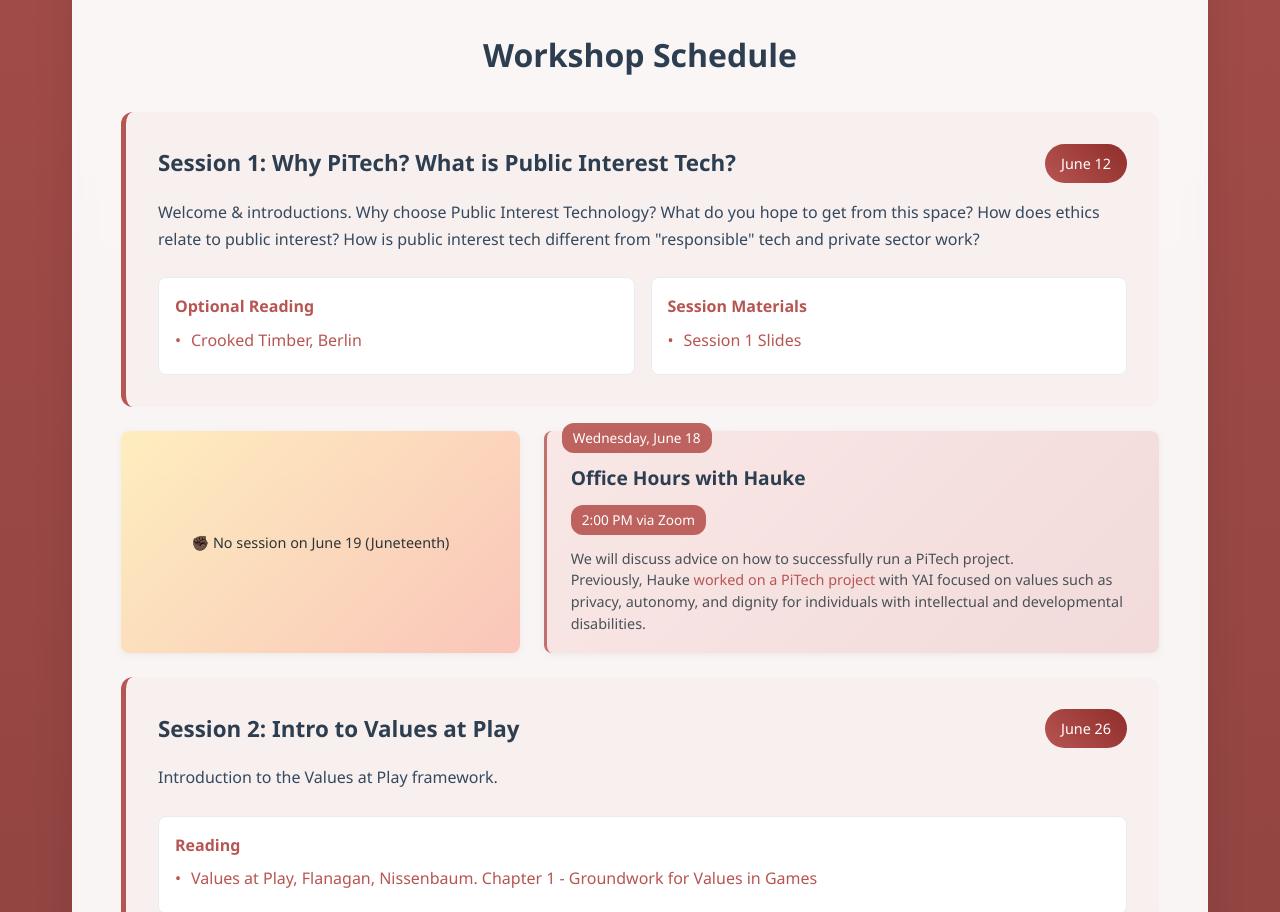
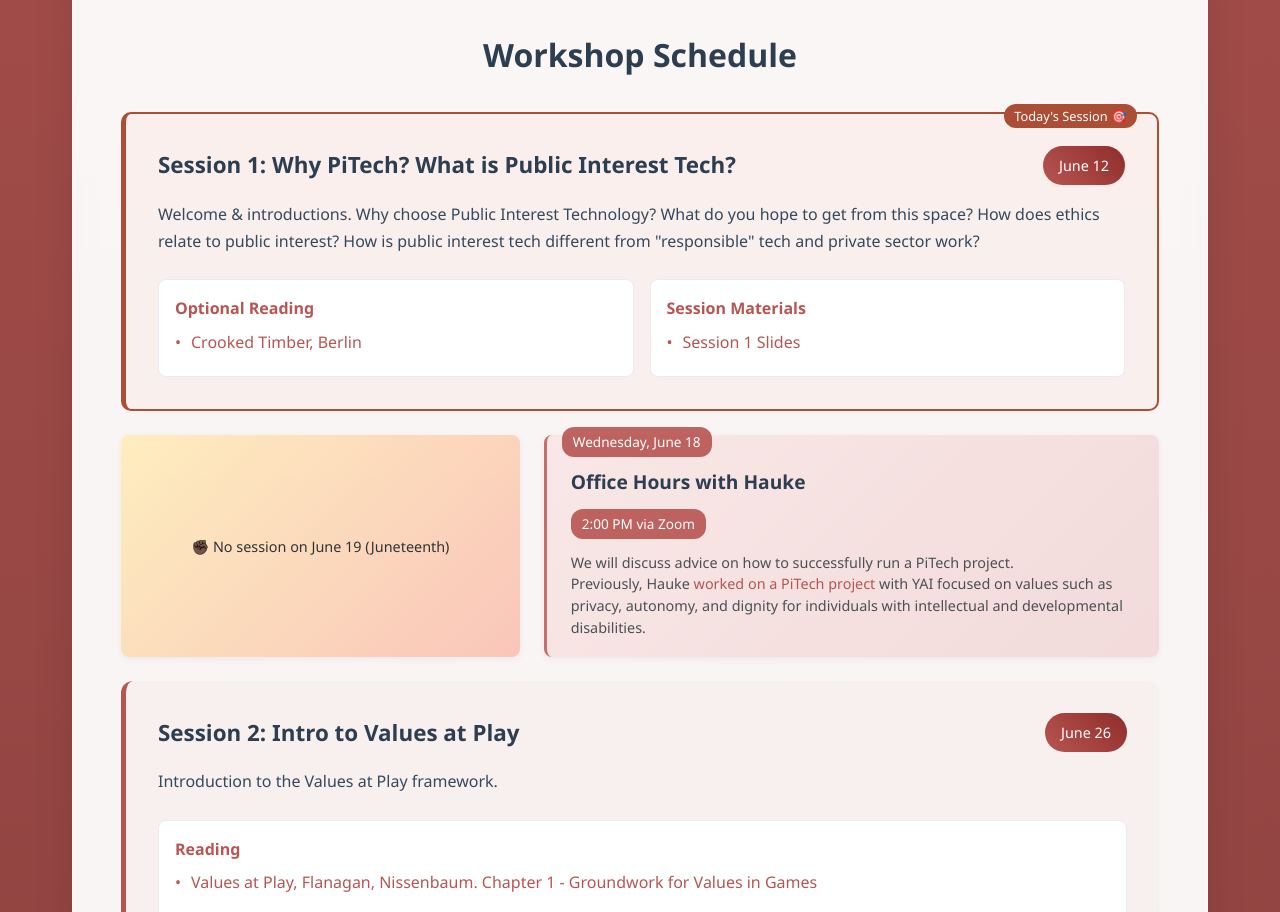
Before and after one commit to PiTechEthics/pitechethics.github.io, a plain HTML site: page index.html in a window 1280 px wide. Shown: the part 1525-2437 px from the top of the page. Drawn offline with Linux system fonts and the light colour scheme.

Commit message:
highlight todays session

```diff
--- a/index.html
+++ b/index.html
@@ -611,6 +611,29 @@
             font-size: 0.9rem;
             line-height: 1.5;
         }
+
+        /* Highlight for today's session */
+        .today-session {
+            border: 2px solid #ac4d35;
+            background: rgba(225, 112, 85, 0.05);
+            border-left: 5px solid #ac4d35;
+            border-radius: 10px;
+            position: relative;
+            z-index: 1;
+        }
+
+        .today-session::before {
+            content: "Today's Session 🎯";
+            position: absolute;
+            top: -10px;
+            right: 20px;
+            background: #ac4d35;
+            color: white;
+            padding: 2px 10px;
+            border-radius: 12px;
+            font-size: 0.8rem;
+            font-weight: 500;
+        }
     </style>
 </head>
 <body>
@@ -840,26 +863,46 @@
     </div>
 </body>
 <script>
+    // Updated script for highlighting today's and next sessions
     document.addEventListener('DOMContentLoaded', function() {
+        // Get all session elements
+        const sessionElements = document.querySelectorAll('.session');
+
         // Define session dates (format: YYYY-MM-DD)
         const sessions = [
-            { date: '2025-06-12', element: document.querySelector('.session:nth-of-type(1)') },
-            { date: '2025-06-19', element: document.querySelector('.session:nth-of-type(2)') },
-            { date: '2025-06-26', element: document.querySelector('.session:nth-of-type(3)') },
-            { date: '2025-07-10', element: document.querySelector('.session:nth-of-type(4)') },
-            { date: '2025-07-17', element: document.querySelector('.session:nth-of-type(5)') },
-            { date: '2025-07-24', element: document.querySelector('.session:nth-of-type(6)') },
-            { date: '2025-07-31', element: document.querySelector('.session:nth-of-type(7)') },
-            { date: '2025-08-07', element: document.querySelector('.session:nth-of-type(8)') },
-            { date: '2025-08-14', element: document.querySelector('.session:nth-of-type(9)') }
+            { date: '2025-06-12', element: sessionElements[0] },
+            { date: '2025-06-26', element: sessionElements[1] },
+            { date: '2025-07-10', element: sessionElements[2] },
+            { date: '2025-07-17', element: sessionElements[3] },
+            { date: '2025-07-24', element: sessionElements[4] },
+            { date: '2025-07-31', element: sessionElements[5] },
+            { date: '2025-08-07', element: sessionElements[6] },
+            { date: '2025-08-14', element: sessionElements[7] }
         ];
 
-        // Use current date to find upcoming sessions
-        const today = new Date();
+        // Use a mock date for testing (Today is June 12, 2025)
+        // Remove this line and use the line below it when the site goes live in 2025
+        const today = new Date('2025-06-12');
+        // const today = new Date();
 
-        console.log('Today:', today);
+        // Helper function to compare if two dates are the same day
+        const isSameDay = (date1, date2) => {
+            return date1.getFullYear() === date2.getFullYear() &&
+                   date1.getMonth() === date2.getMonth() &&
+                   date1.getDate() === date2.getDate();
+        };
 
-        // Find the next upcoming session
+        // Find today's session if there is one
+        let todaySession = null;
+        for (const session of sessions) {
+            const sessionDate = new Date(session.date);
+            if (isSameDay(sessionDate, today)) {
+                todaySession = session;
+                break;
+            }
+        }
+
+        // Find the next upcoming session (excluding today)
         let nextSession = null;
         let closestDiff = Infinity;
 
@@ -867,46 +910,37 @@
             const sessionDate = new Date(session.date);
             const timeDiff = sessionDate - today;
 
-            console.log('Session date:', session.date, 'Time diff:', timeDiff);
-
-            // Only consider future sessions
-            if (timeDiff > 0 && timeDiff < closestDiff) {
+            // Only consider future sessions that aren't today
+            if (timeDiff > 0 && !isSameDay(sessionDate, today) && timeDiff < closestDiff) {
                 closestDiff = timeDiff;
                 nextSession = session;
-                console.log('New next session:', session.date);
             }
         }
 
-        // If we found an upcoming session, highlight it
-        if (nextSession) {
-            // Mark upcoming session with a CSS class
+        // If there's a session today, highlight it
+        if (todaySession) {
+            todaySession.element.classList.add('today-session');
+        }
+        // If there's no session today but there is an upcoming session, highlight that
+        else if (nextSession) {
             nextSession.element.classList.add('next-session');
-            console.log('Highlighted session:', nextSession.date);
-        } else {
-            console.log('No upcoming sessions found');
         }
 
         // Handle smooth scrolling for the schedule link
         document.addEventListener('click', function(e) {
-            // Find the closest anchor element that might have been clicked
             const targetLink = e.target.closest('a[href="#schedule"]');
-
-            // If we found a schedule link, process it
             if (targetLink) {
                 e.preventDefault();
 
-                if (nextSession) {
-                    console.log('Scrolling to next session:', nextSession.date);
-                    // Scroll directly to the next session
+                // Scroll priority: today's session > next session > schedule heading
+                if (todaySession) {
+                    todaySession.element.scrollIntoView({ behavior: 'smooth' });
+                } else if (nextSession) {
                     nextSession.element.scrollIntoView({ behavior: 'smooth' });
-                    // Update URL without the jump
-                    history.pushState(null, null, '#schedule');
                 } else {
-                    console.log('No next session found, scrolling to schedule section');
-                    // If no upcoming session, scroll to schedule heading
                     document.getElementById('schedule').scrollIntoView({ behavior: 'smooth' });
-                    history.pushState(null, null, '#schedule');
                 }
+                history.pushState(null, null, '#schedule');
             }
         });
     });
```
